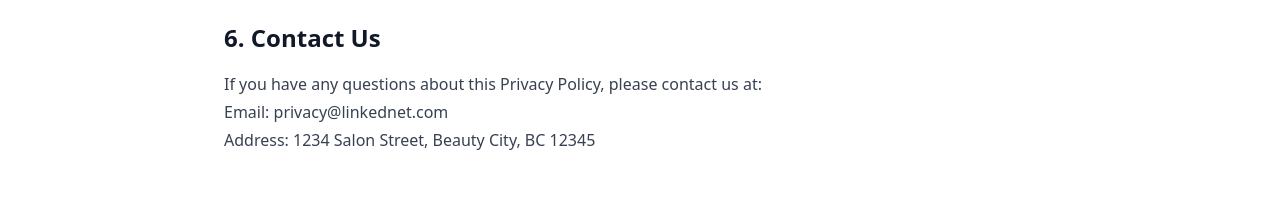
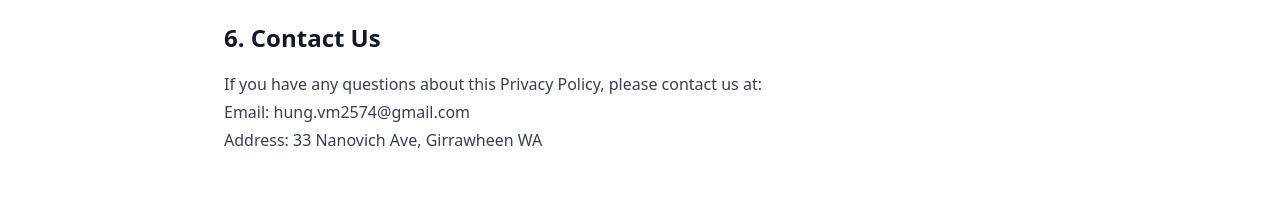
Before and after one commit to herohung093/LinkedNetLandingSite-, a React (Vite) app: page /privacy in a window 1280 px wide. Shown: the part 1578-1782 px from the top of the page. Built offline with nearby package versions, Linux system fonts and the light colour scheme.

Commit message:
change contact details in Privacy

```diff
--- a/src/pages/Privacy.tsx
+++ b/src/pages/Privacy.tsx
@@ -67,9 +67,9 @@ function Privacy() {
           <p className="mb-4">
             If you have any questions about this Privacy Policy, please contact us at:
             <br />
-            Email: privacy@linkednet.com
+            Email: hung.vm2574@gmail.com
             <br />
-            Address: 1234 Salon Street, Beauty City, BC 12345
+            Address: 33 Nanovich Ave, Girrawheen WA
           </p>
         </section>
       </div>
```
